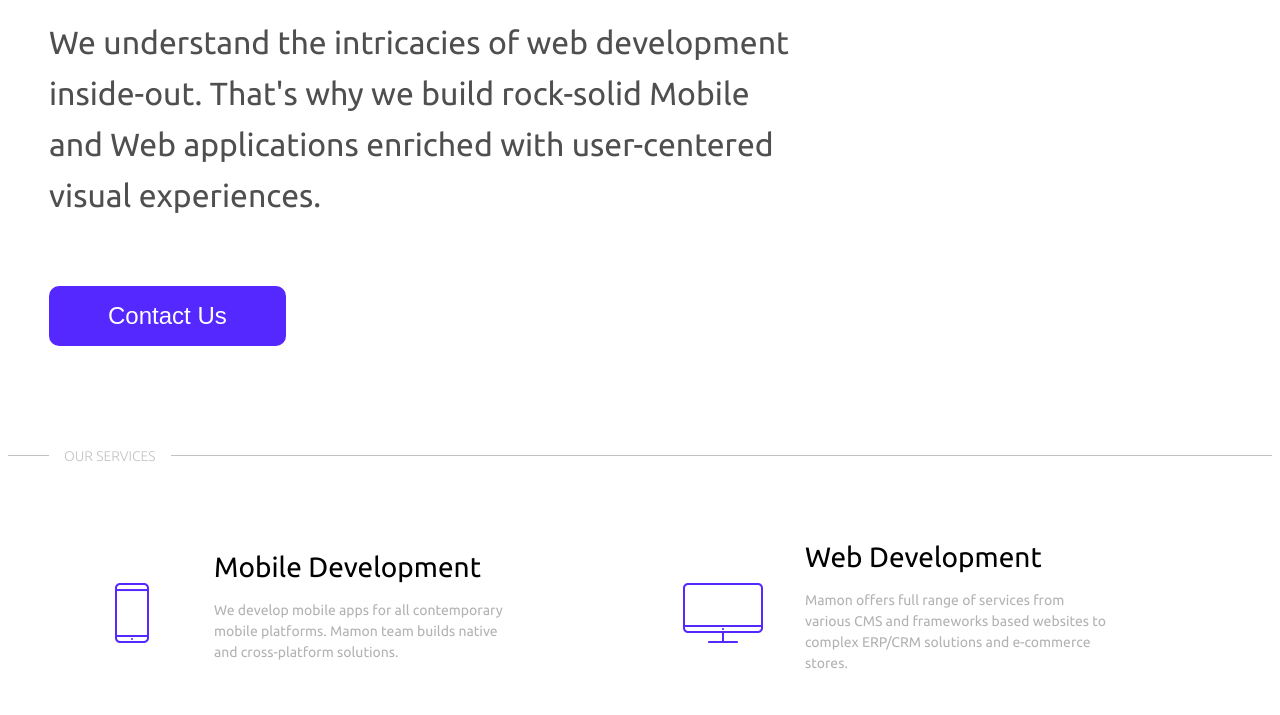
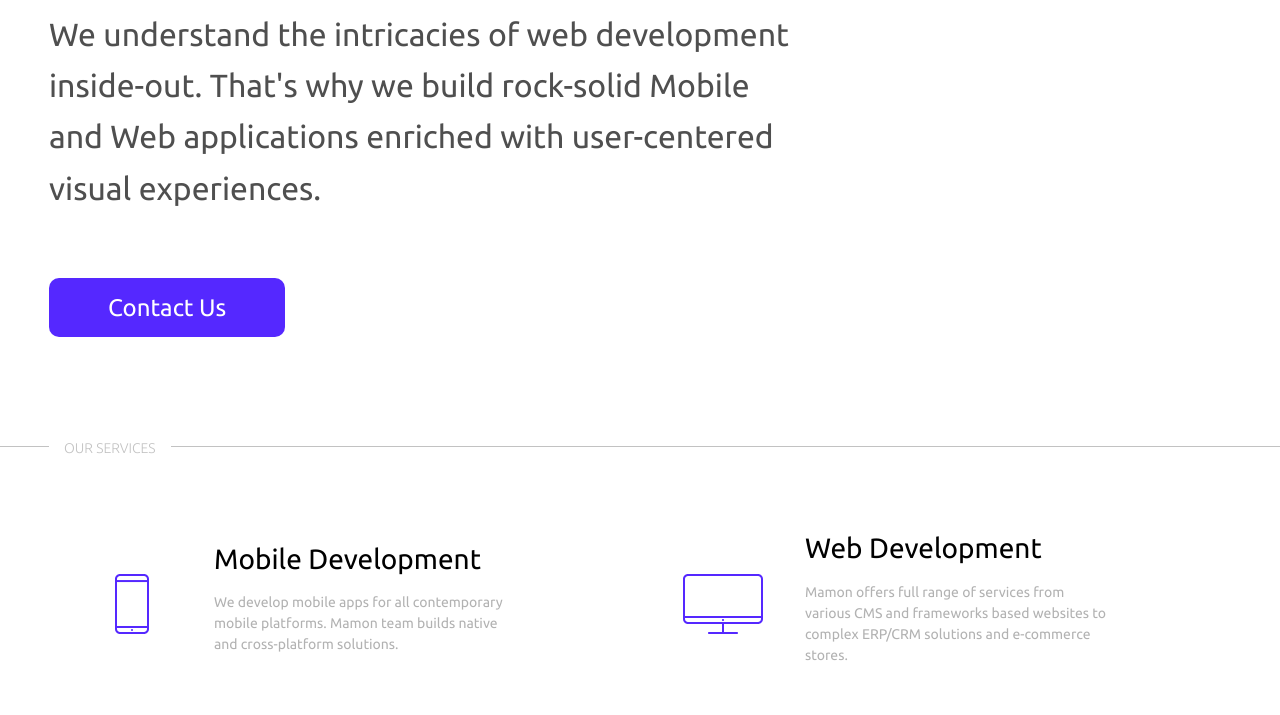
Before and after one commit to lufikow/mamon, a plain HTML site: page index.html in a window 1280 px wide. Shown: the part 322-1037 px from the top of the page. Drawn offline with nearby package versions, Linux system fonts and the light colour scheme.

Commit message:
Update index.html

```diff
--- a/index.html
+++ b/index.html
@@ -6,7 +6,9 @@
     <meta http-equiv="X-UA-Compatible" content="ie=edge">
     <title>Mamon</title>
     <link href="https://fonts.googleapis.com/css?family=Ubuntu:300,400,700&display=swap" rel="stylesheet">
-    <link rel="stylesheet" href="/css/style.css">
+    <link rel="stylesheet" href="https://cdnjs.cloudflare.com/ajax/libs/normalize/8.0.1/normalize.min.css">
+    <link href="css/all.css" rel="stylesheet">
+    <link rel="stylesheet" href="css/style.css">
 </head>
 <body>
     <header>
```
